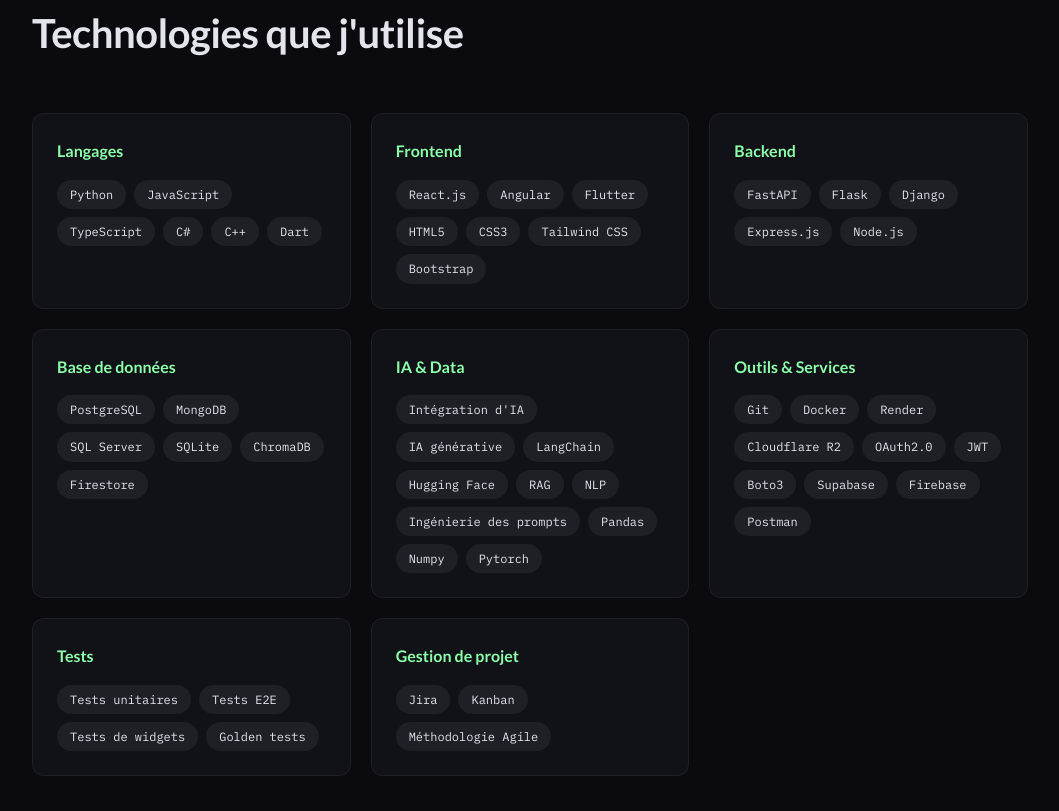
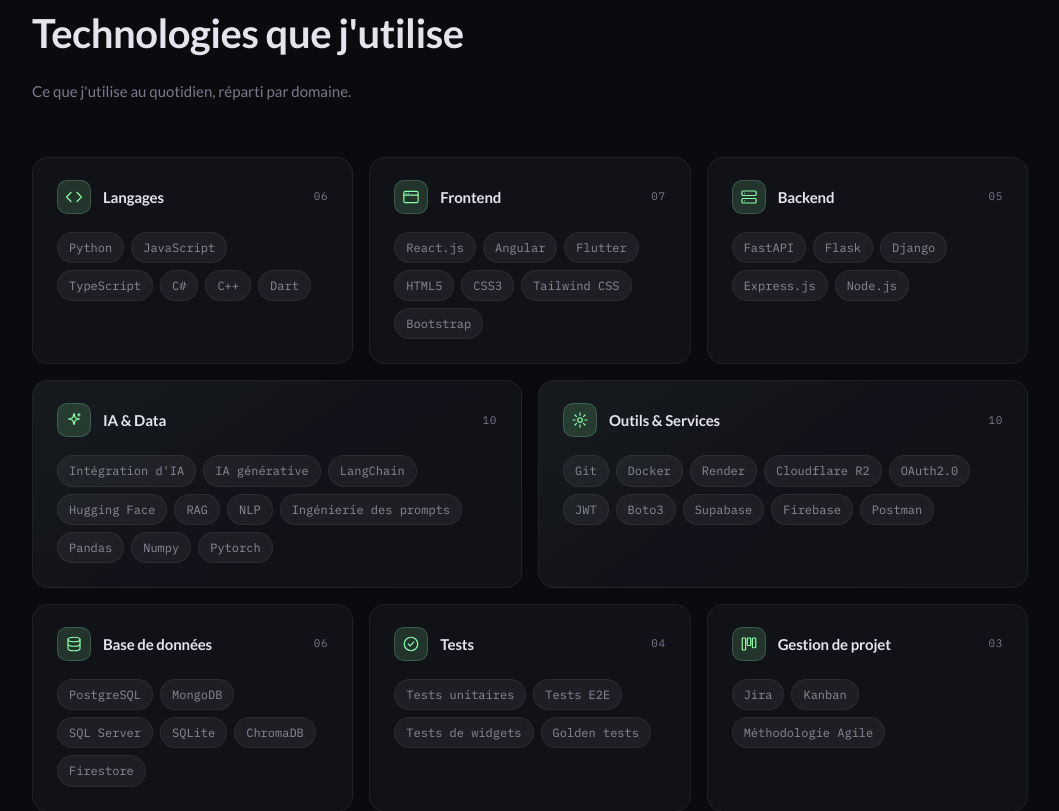
Before and after one commit to AlexisIvan2000/My-website, a React (Vite) app: page / in a window 1280 px wide. Shown: the part 3000-3811 px from the top of the page, without its empty margins (110-1169 px from the left). Built offline with nearby package versions, Linux system fonts and the light colour scheme.

Commit message:
feat: Réorganisation de la section Compétences avec une nouvelle grille bento, ajout d'icônes et mise à jour des données

```diff
--- a/src/App.css
+++ b/src/App.css
@@ -644,58 +644,213 @@
 }
 
 /* ================================================
-   SKILLS
+   SKILLS — grille bento
    ================================================ */
 
 .skills {
   border-top: 1px solid var(--border);
 }
 
-.skills-grid {
+.skills-bento {
   display: grid;
-  grid-template-columns: repeat(3, 1fr);
-  gap: 20px;
+  grid-template-columns: repeat(6, 1fr);
+  gap: 16px;
+  margin-top: 52px;
 }
 
-.skills-card {
+.skill-card {
+  --px: 50%;
+  --py: 50%;
+  position: relative;
+  grid-column: span 2;
+  overflow: hidden;
+  padding: 22px 24px 24px;
+  border-radius: 16px;
   background: var(--bg-card);
   border: 1px solid var(--border);
-  border-radius: 12px;
-  padding: 24px;
-  transition: border-color 0.3s, box-shadow 0.3s, transform 0.3s;
+  opacity: 0;
+  transform: translateY(28px);
+  transition: border-color 0.35s, box-shadow 0.35s, background 0.35s;
 }
 
-.skills-card:hover {
-  border-color: var(--border-hover);
+/* Les deux catégories les plus fournies tiennent une demi-ligne */
+.skill-card[data-span="3"] {
+  grid-column: span 3;
+  background: linear-gradient(
+    145deg,
+    color-mix(in srgb, var(--green) 4%, var(--bg-card)),
+    var(--bg-card) 60%
+  );
+}
+
+.skills-bento.visible .skill-card {
+  animation: skill-in 0.7s cubic-bezier(0.22, 1, 0.36, 1) forwards;
+  animation-delay: calc(var(--i) * 70ms);
+}
+
+@keyframes skill-in {
+  to {
+    opacity: 1;
+    transform: none;
+  }
+}
+
+.skill-card:hover {
+  border-color: color-mix(in srgb, var(--green) 30%, transparent);
+  box-shadow: 0 18px 46px -24px rgba(0, 0, 0, 0.7);
+}
+
+/* Halo qui suit le curseur */
+.skill-card::before {
+  content: "";
+  position: absolute;
+  inset: 0;
+  pointer-events: none;
+  background: radial-gradient(
+    320px circle at var(--px) var(--py),
+    color-mix(in srgb, var(--green) 11%, transparent),
+    transparent 68%
+  );
+  opacity: 0;
+  transition: opacity 0.35s;
+}
+
+.skill-card:hover::before { opacity: 1; }
+
+/* Filet lumineux en haut de carte */
+.skill-card::after {
+  content: "";
+  position: absolute;
+  top: 0;
+  left: 0;
+  right: 0;
+  height: 1px;
+  pointer-events: none;
+  background: linear-gradient(
+    90deg,
+    transparent,
+    color-mix(in srgb, var(--green) 60%, transparent),
+    transparent
+  );
+  opacity: 0;
+  transition: opacity 0.4s;
+}
+
+.skill-card:hover::after { opacity: 1; }
+
+/* En-tête */
+
+.skill-card-head {
+  position: relative;
+  display: flex;
+  align-items: center;
+  gap: 12px;
+  margin-bottom: 18px;
+}
+
+.skill-card-icon {
+  display: grid;
+  place-items: center;
+  flex: none;
+  width: 34px;
+  height: 34px;
+  border-radius: 10px;
+  background: var(--green-dim);
+  border: 1px solid color-mix(in srgb, var(--green) 20%, transparent);
+  color: var(--green);
+  transition: transform 0.35s cubic-bezier(0.22, 1, 0.36, 1), background 0.35s,
+    box-shadow 0.35s;
+}
+
+.skill-card:hover .skill-card-icon {
+  transform: scale(1.08) rotate(-5deg);
+  background: color-mix(in srgb, var(--green) 18%, transparent);
+  box-shadow: 0 0 22px -6px var(--green);
+}
+
+.skill-card-title {
+  font-family: var(--font-display);
+  font-size: 15px;
+  font-weight: 700;
+  letter-spacing: -0.01em;
+  color: var(--text-bright);
+}
+
+.skill-card-count {
+  margin-left: auto;
+  font-family: var(--font-mono);
+  font-size: 11px;
+  letter-spacing: 0.06em;
+  color: var(--text-muted);
+}
+
+/* Étiquettes */
+
+.skill-card-tags {
+  position: relative;
+  display: flex;
+  flex-wrap: wrap;
+  gap: 7px;
+}
+
+.skill-tag {
+  font-family: var(--font-mono);
+  font-size: 12px;
+  padding: 5px 11px;
+  border-radius: 999px;
+  background: color-mix(in srgb, var(--text-bright) 6%, transparent);
+  border: 1px solid var(--border);
+  color: var(--text);
+  transition: color 0.22s, border-color 0.22s, background 0.22s, transform 0.22s;
+}
+
+.skill-tag:hover {
+  color: var(--text-bright);
+  border-color: color-mix(in srgb, var(--green) 45%, transparent);
+  background: var(--green-dim);
   transform: translateY(-2px);
 }
 
-.skills-card-title {
-  font-family: var(--font-display);
-  font-size: 16px;
-  font-weight: 700;
-  color: var(--green);
-  margin-bottom: 16px;
+/* ----- Thème clair ----- */
+
+[data-theme="light"] .skill-card:hover {
+  box-shadow: 0 18px 44px -26px rgba(0, 0, 0, 0.25);
 }
 
-.skills-card-tags {
-  display: flex;
-  flex-wrap: wrap;
-  gap: 8px;
+/* ----- Responsive ----- */
+
+@media (max-width: 1040px) {
+  .skills-bento {
+    grid-template-columns: repeat(2, 1fr);
+    gap: 14px;
+  }
+
+  .skill-card,
+  .skill-card[data-span="3"] {
+    grid-column: span 1;
+  }
 }
 
-.chip--skill {
-  background: var(--border);
-  color: var(--text-bright);
-  border-color: transparent;
+@media (max-width: 620px) {
+  .skills-bento {
+    grid-template-columns: 1fr;
+    margin-top: 36px;
+  }
+
+  .skill-card { padding: 20px; }
 }
 
-@media (max-width: 900px) {
-  .skills-grid { grid-template-columns: repeat(2, 1fr); }
-}
+/* ----- Mouvement réduit ----- */
 
-@media (max-width: 560px) {
-  .skills-grid { grid-template-columns: 1fr; }
+@media (prefers-reduced-motion: reduce) {
+  .skill-card {
+    opacity: 1;
+    transform: none;
+  }
+
+  .skills-bento.visible .skill-card { animation: none; }
+  .skill-card:hover .skill-card-icon { transform: none; }
+  .skill-tag:hover { transform: none; }
 }
 
 /* ================================================
@@ -717,9 +872,12 @@
   border-top: 1px solid var(--border);
 }
 
+.section-title:has(+ .section-intro) {
+  margin-bottom: 14px;
+}
+
 .section-intro {
   max-width: 46ch;
-  margin-top: 14px;
   font-size: 15px;
   line-height: 1.7;
   color: var(--text-muted);
--- a/src/components/Skills.jsx
+++ b/src/components/Skills.jsx
@@ -1,31 +1,133 @@
-import AnimatedSection from "./AnimatedSection";
+import { useCallback, useEffect, useRef } from "react";
 import { useLanguage } from "../context/useLanguage";
 import { getData } from "../data";
+
+const icons = {
+  languages: <path d="M8 6 2 12l6 6M16 6l6 6-6 6" />,
+  frontend: (
+    <>
+      <rect x="2.5" y="4.5" width="19" height="15" rx="2" />
+      <path d="M2.5 9.5h19M6 7h.01M8.5 7h.01" />
+    </>
+  ),
+  backend: (
+    <>
+      <rect x="2.5" y="4" width="19" height="6" rx="1.5" />
+      <rect x="2.5" y="14" width="19" height="6" rx="1.5" />
+      <path d="M6 7h.01M6 17h.01" />
+    </>
+  ),
+  ai: (
+    <>
+      <path d="M12 3.5 13.7 9l5.5 1.7-5.5 1.7L12 18l-1.7-5.6L4.8 10.7 10.3 9z" />
+      <path d="M18.5 3.5v3M20 5h-3" />
+    </>
+  ),
+  tools: (
+    <>
+      <circle cx="12" cy="12" r="3" />
+      <path d="M12 2.5v3M12 18.5v3M21.5 12h-3M5.5 12h-3M18.7 5.3l-2.1 2.1M7.4 16.6l-2.1 2.1M18.7 18.7l-2.1-2.1M7.4 7.4 5.3 5.3" />
+    </>
+  ),
+  database: (
+    <>
+      <path d="M4 6c0-1.7 3.6-3 8-3s8 1.3 8 3-3.6 3-8 3-8-1.3-8-3z" />
+      <path d="M4 6v12c0 1.7 3.6 3 8 3s8-1.3 8-3V6" />
+      <path d="M20 12c0 1.7-3.6 3-8 3s-8-1.3-8-3" />
+    </>
+  ),
+  testing: (
+    <>
+      <circle cx="12" cy="12" r="9" />
+      <path d="m8.5 12 2.5 2.5 4.5-5" />
+    </>
+  ),
+  pm: (
+    <>
+      <rect x="3" y="4" width="4.5" height="16" rx="1" />
+      <rect x="9.75" y="4" width="4.5" height="10" rx="1" />
+      <rect x="16.5" y="4" width="4.5" height="13" rx="1" />
+    </>
+  ),
+};
+
+function SkillIcon({ id }) {
+  return (
+    <svg
+      viewBox="0 0 24 24"
+      width="18"
+      height="18"
+      fill="none"
+      stroke="currentColor"
+      strokeWidth="1.6"
+      strokeLinecap="round"
+      strokeLinejoin="round"
+      aria-hidden="true"
+    >
+      {icons[id]}
+    </svg>
+  );
+}
 
 export default function Skills() {
   const { lang } = useLanguage();
   const { ui, skills } = getData(lang);
+  const gridRef = useRef(null);
+
+  useEffect(() => {
+    const el = gridRef.current;
+    if (!el) return;
+    const obs = new IntersectionObserver(
+      ([e]) => {
+        if (e.isIntersecting) el.classList.add("visible");
+      },
+      { threshold: 0.1 }
+    );
+    obs.observe(el);
+    return () => obs.disconnect();
+  }, []);
+
+  // Le halo suit le curseur à l'intérieur de la carte survolée.
+  const handleMove = useCallback((e) => {
+    const card = e.currentTarget;
+    const r = card.getBoundingClientRect();
+    card.style.setProperty("--px", `${((e.clientX - r.left) / r.width) * 100}%`);
+    card.style.setProperty("--py", `${((e.clientY - r.top) / r.height) * 100}%`);
+  }, []);
 
   return (
     <section id="skills" className="skills">
-      <AnimatedSection className="section-header anim-fade">
+      <div className="section-header">
         <span className="section-label">{ui.skills.label}</span>
         <h2 className="section-title">{ui.skills.title}</h2>
-      </AnimatedSection>
-      <div className="skills-grid">
+        <p className="section-intro">{ui.skills.intro}</p>
+      </div>
+
+      <div className="skills-bento" ref={gridRef}>
         {skills.map((cat, i) => (
-          <AnimatedSection
-            key={cat.name}
-            className="skills-card anim-slide-up"
-            style={{ transitionDelay: `${i * 80}ms` }}
+          <article
+            key={cat.id}
+            className="skill-card"
+            data-span={cat.span}
+            style={{ "--i": i }}
+            onPointerMove={handleMove}
           >
-            <h4 className="skills-card-title">{cat.name}</h4>
-            <div className="skills-card-tags">
+            <div className="skill-card-head">
+              <span className="skill-card-icon">
+                <SkillIcon id={cat.id} />
+              </span>
+              <h4 className="skill-card-title">{cat.name}</h4>
+              <span className="skill-card-count">
+                {String(cat.skills.length).padStart(2, "0")}
+              </span>
+            </div>
+
+            <div className="skill-card-tags">
               {cat.skills.map((s) => (
-                <span key={s} className="chip chip--skill">{s}</span>
+                <span key={s} className="skill-tag">{s}</span>
               ))}
             </div>
-          </AnimatedSection>
+          </article>
         ))}
       </div>
     </section>
--- a/src/data/en/skills.json
+++ b/src/data/en/skills.json
@@ -1,36 +1,111 @@
 {
   "skills": [
     {
+      "id": "languages",
       "name": "Languages",
-      "skills": ["Python", "JavaScript", "TypeScript", "C#", "C++", "Dart"]
+      "span": 2,
+      "skills": [
+        "Python",
+        "JavaScript",
+        "TypeScript",
+        "C#",
+        "C++",
+        "Dart"
+      ]
     },
     {
+      "id": "frontend",
       "name": "Frontend",
-      "skills": ["React.js", "Angular", "Flutter", "HTML5", "CSS3", "Tailwind CSS", "Bootstrap"]
+      "span": 2,
+      "skills": [
+        "React.js",
+        "Angular",
+        "Flutter",
+        "HTML5",
+        "CSS3",
+        "Tailwind CSS",
+        "Bootstrap"
+      ]
     },
     {
+      "id": "backend",
       "name": "Backend",
-      "skills": ["FastAPI", "Flask", "Django", "Express.js", "Node.js"]
+      "span": 2,
+      "skills": [
+        "FastAPI",
+        "Flask",
+        "Django",
+        "Express.js",
+        "Node.js"
+      ]
     },
     {
-      "name": "Databases",
-      "skills": ["PostgreSQL", "MongoDB", "SQL Server", "SQLite", "ChromaDB", "Firestore"]
+      "id": "ai",
+      "name": "AI & Data",
+      "span": 3,
+      "skills": [
+        "AI Integration",
+        "Generative AI",
+        "LangChain",
+        "Hugging Face",
+        "RAG",
+        "NLP",
+        "Prompt Engineering",
+        "Pandas",
+        "Numpy",
+        "Pytorch"
+      ]
     },
     {
-      "name": "AI & Data",
-      "skills": ["AI Integration", "Generative AI", "LangChain", "Hugging Face", "RAG", "NLP", "Prompt Engineering", "Pandas", "Numpy", "Pytorch"]
+      "id": "tools",
+      "name": "Tools & Services",
+      "span": 3,
+      "skills": [
+        "Git",
+        "Docker",
+        "Render",
+        "Cloudflare R2",
+        "OAuth2.0",
+        "JWT",
+        "Boto3",
+        "Supabase",
+        "Firebase",
+        "Postman"
+      ]
     },
     {
-      "name": "Tools & Services",
-      "skills": ["Git", "Docker", "Render", "Cloudflare R2", "OAuth2.0", "JWT", "Boto3", "Supabase", "Firebase", "Postman"]
+      "id": "database",
+      "name": "Databases",
+      "span": 2,
+      "skills": [
+        "PostgreSQL",
+        "MongoDB",
+        "SQL Server",
+        "SQLite",
+        "ChromaDB",
+        "Firestore"
+      ]
     },
     {
+      "id": "testing",
       "name": "Testing",
-      "skills": ["Unit Testing", "E2E Testing", "Widget Testing", "Golden Tests"]
+      "span": 2,
+      "skills": [
+        "Unit Testing",
+        "E2E Testing",
+        "Widget Testing",
+        "Golden Tests"
+      ]
     },
     {
+      "id": "pm",
       "name": "Project Management",
-      "skills": ["Jira", "Kanban", "Agile Methodology"]
+      "span": 2,
+      "skills": [
+        "Jira",
+        "Kanban",
+        "Agile Methodology"
+      ]
     }
   ]
 }
--- a/src/data/en/ui.json
+++ b/src/data/en/ui.json
@@ -28,7 +28,8 @@
   },
   "skills": {
     "label": "Skills",
-    "title": "Technologies I use"
+    "title": "Technologies I use",
+    "intro": "What I work with day to day, grouped by area."
   },
   "projects": {
     "label": "Portfolio",
--- a/src/data/fr/skills.json
+++ b/src/data/fr/skills.json
@@ -1,36 +1,111 @@
 {
   "skills": [
     {
+      "id": "languages",
       "name": "Langages",
-      "skills": ["Python", "JavaScript", "TypeScript", "C#", "C++", "Dart"]
+      "span": 2,
+      "skills": [
+        "Python",
+        "JavaScript",
+        "TypeScript",
+        "C#",
+        "C++",
+        "Dart"
+      ]
     },
     {
+      "id": "frontend",
       "name": "Frontend",
-      "skills": ["React.js", "Angular", "Flutter", "HTML5", "CSS3", "Tailwind CSS", "Bootstrap"]
+      "span": 2,
+      "skills": [
+        "React.js",
+        "Angular",
+        "Flutter",
+        "HTML5",
+        "CSS3",
+        "Tailwind CSS",
+        "Bootstrap"
+      ]
     },
     {
+      "id": "backend",
       "name": "Backend",
-      "skills": ["FastAPI", "Flask", "Django", "Express.js", "Node.js"]
+      "span": 2,
+      "skills": [
+        "FastAPI",
+        "Flask",
+        "Django",
+        "Express.js",
+        "Node.js"
+      ]
     },
     {
-      "name": "Base de données",
-      "skills": ["PostgreSQL", "MongoDB", "SQL Server", "SQLite", "ChromaDB", "Firestore"]
+      "id": "ai",
+      "name": "IA & Data",
+      "span": 3,
+      "skills": [
+        "Intégration d'IA",
+        "IA générative",
+        "LangChain",
+        "Hugging Face",
+        "RAG",
+        "NLP",
+        "Ingénierie des prompts",
+        "Pandas",
+        "Numpy",
+        "Pytorch"
+      ]
     },
     {
-      "name": "IA & Data",
-      "skills": ["Intégration d'IA", "IA générative", "LangChain", "Hugging Face", "RAG", "NLP", "Ingénierie des prompts", "Pandas", "Numpy", "Pytorch"]
+      "id": "tools",
+      "name": "Outils & Services",
+      "span": 3,
+      "skills": [
+        "Git",
+        "Docker",
+        "Render",
+        "Cloudflare R2",
+        "OAuth2.0",
+        "JWT",
+        "Boto3",
+        "Supabase",
+        "Firebase",
+        "Postman"
+      ]
     },
     {
-      "name": "Outils & Services",
-      "skills": ["Git", "Docker", "Render", "Cloudflare R2", "OAuth2.0", "JWT", "Boto3", "Supabase", "Firebase", "Postman"]
+      "id": "database",
+      "name": "Base de données",
+      "span": 2,
+      "skills": [
+        "PostgreSQL",
+        "MongoDB",
+        "SQL Server",
+        "SQLite",
+        "ChromaDB",
+        "Firestore"
+      ]
     },
     {
+      "id": "testing",
       "name": "Tests",
-      "skills": ["Tests unitaires", "Tests E2E", "Tests de widgets", "Golden tests"]
+      "span": 2,
+      "skills": [
+        "Tests unitaires",
+        "Tests E2E",
+        "Tests de widgets",
+        "Golden tests"
+      ]
     },
     {
+      "id": "pm",
       "name": "Gestion de projet",
-      "skills": ["Jira", "Kanban", "Méthodologie Agile"]
+      "span": 2,
+      "skills": [
+        "Jira",
+        "Kanban",
+        "Méthodologie Agile"
+      ]
     }
   ]
 }
--- a/src/data/fr/ui.json
+++ b/src/data/fr/ui.json
@@ -28,7 +28,8 @@
   },
   "skills": {
     "label": "Compétences",
-    "title": "Technologies que j'utilise"
+    "title": "Technologies que j'utilise",
+    "intro": "Ce que j'utilise au quotidien, réparti par domaine."
   },
   "projects": {
     "label": "Portfolio",
```
